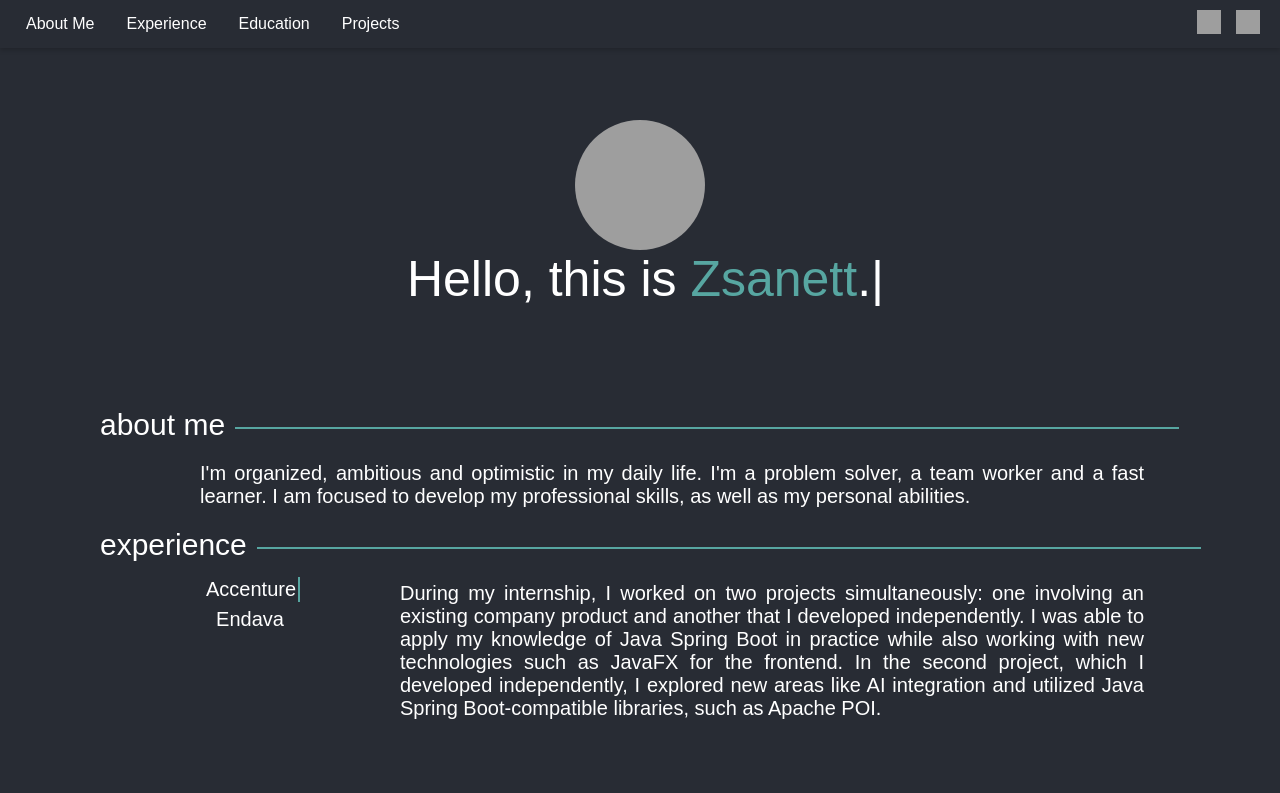
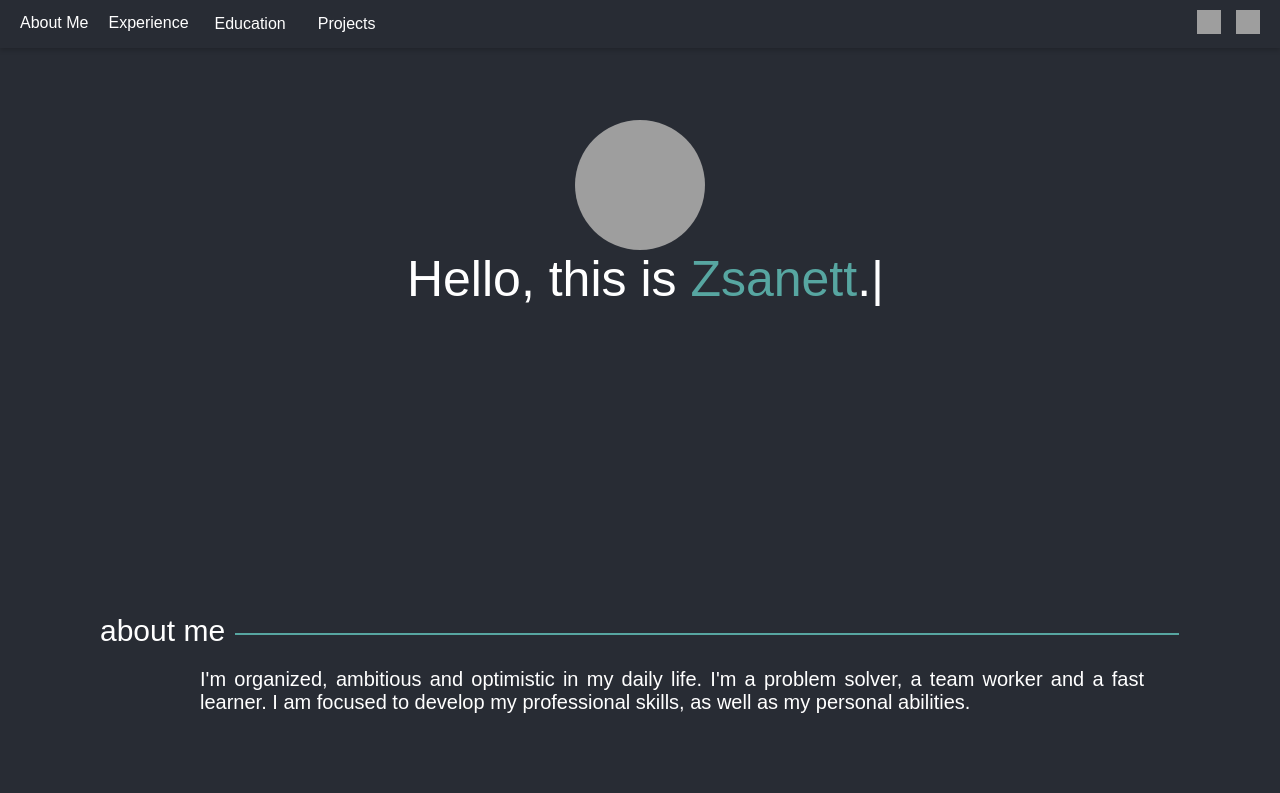
Before and after one commit to zsanett-molnar/PersonalBlog, an Angular app in the folder frontend/: page / in a window 1280 px wide. Shown: the top 793 px of the page. Built offline with nearby package versions, Linux system fonts and the light colour scheme; grey boxes are pictures that could not be loaded; a web font is replaced by a local one.

Commit message:
added anchors

```diff
--- a/frontend/src/app/app.component.css
+++ b/frontend/src/app/app.component.css
@@ -25,10 +25,11 @@
     cursor: pointer;
     transition: color 0.3s;
     font-family: "NTR", sans-serif;
+    text-decoration: none;
 }
 
 .toolbar-button:hover {
-    color: #2E4B4B;
+    color: #3f6666;
     /* Darker color on hover */
 }
 
--- a/frontend/src/app/app.component.html
+++ b/frontend/src/app/app.component.html
@@ -1,8 +1,8 @@
 <router-outlet></router-outlet>
 <nav class="toolbar">
     <div class="toolbar-left">
-        <button class="toolbar-button">About Me</button>
-        <button class="toolbar-button">Experience</button>
+        <a href="#about" class="toolbar-button">About Me</a>
+        <a href="#experience" class="toolbar-button">Experience</a>
         <button class="toolbar-button">Education</button>
         <button class="toolbar-button">Projects</button>
     </div>
@@ -14,6 +14,5 @@
         <a href="https://github.com/zsanett-molnar" target="_blank" class="icon-link">
             <img src="https://img.icons8.com/fluent-systems-filled/512/FFFFFF/github.png" alt="GitHub" class="icon">
         </a>
-        <!-- Add more icons as needed -->
     </div>
 </nav>
--- a/frontend/src/app/page/homepage/homepage.component.css
+++ b/frontend/src/app/page/homepage/homepage.component.css
@@ -49,6 +49,7 @@
     margin-left: 100px;
     display: flex;
     flex-direction: column;
+    padding-top: 56px;
 }
 
 .section p {
@@ -77,6 +78,7 @@
     display: flex;
     flex-direction: row;
     width: 80%;
+    height: 100vh;
 }
 
 .experience-content p {
@@ -97,11 +99,13 @@
     font-size: 20px;
     color: white;
     width: 100px;
+    transition: color 0.3s;
 }
 
 .company-button:hover {
-    background-color: #57A6A1;
+    color: #5c6e6e;
     cursor: pointer;
+
 }
 
 .company-button.active {
--- a/frontend/src/app/page/homepage/homepage.component.html
+++ b/frontend/src/app/page/homepage/homepage.component.html
@@ -7,9 +7,11 @@
         <span class="typed-text">{{ displayedDot }}</span>
         <span class="cursor">|</span>
     </div>
+    <svg src="https://www.svgrepo.com/show/127575/location-sign.svg"></svg>
 </div>
 
-<div class="section">
+
+<div id="about" class="section">
     <div class="section-header">
         <section>about me</section>
         <span class="line"></span>
@@ -19,7 +21,7 @@
         I am focused to develop my professional skills, as well as my personal abilities.</p>
 </div>
 
-<div class="section">
+<div id="experience" class="section">
     <div class="section-header">
         <section>experience</section>
         <span class="line"></span>
--- a/frontend/src/styles.css
+++ b/frontend/src/styles.css
@@ -4,3 +4,7 @@ body {
     margin: 0;
     font-family: "NTR", sans-serif;
 }
+
+html {
+    scroll-behavior: smooth;
+}
```
